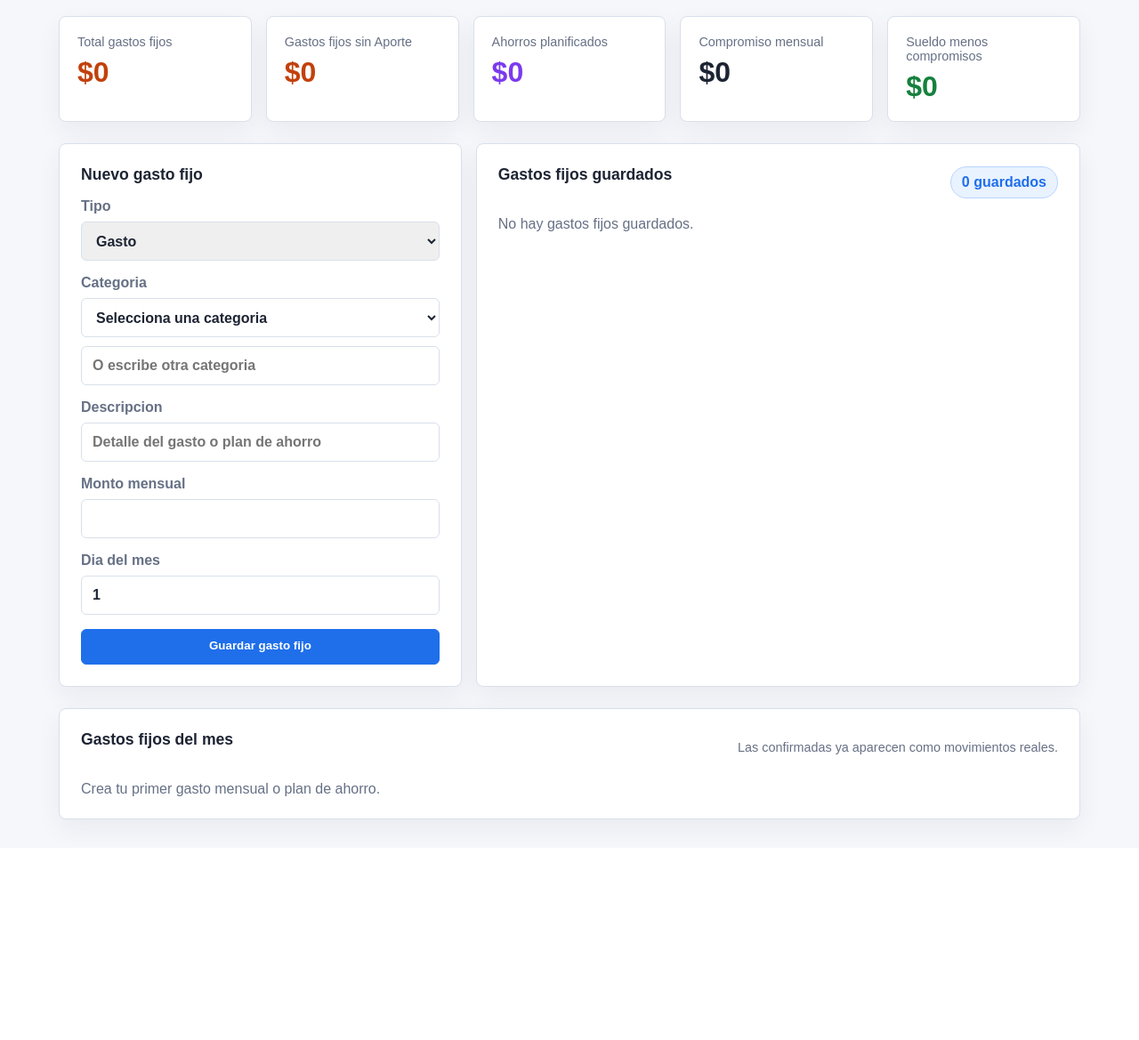
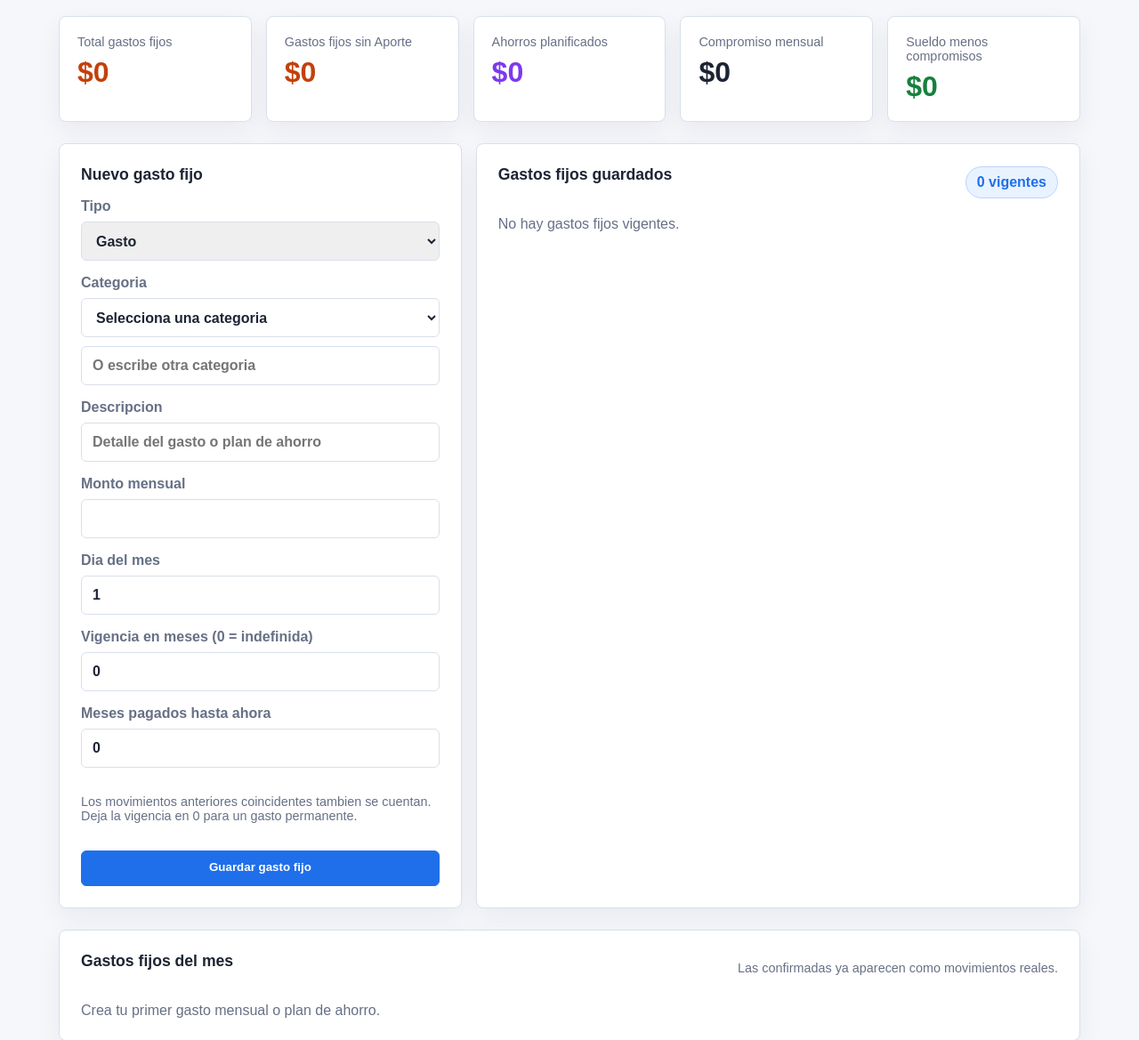
Before and after one commit to dani14alexander-droid/Finanzas, a Flask app: page /gastos-fijos in a window 1280 px wide. Shown: the part 199-1368 px from the top of the page at 89% size. Before the commit the page ends 1142 px from the top, so only its background shows below. Run offline with Flask 3, Linux system fonts and the light colour scheme; some libraries are stand-ins or nearby versions.

Commit message:
Add fixed expense expiration periods

```diff
--- a/app.py
+++ b/app.py
@@ -52,6 +52,9 @@ AUTOMATIZACION_COLUMNAS = [
     "ticket_ultimo",
     "ultimo_anulado",
     "razon_anulado",
+    "vigencia_meses",
+    "meses_pagados",
+    "vigencia_desde",
 ]
 DEUDA_COLUMNAS = [
     "fecha",
@@ -244,10 +247,16 @@ def asegurar_db():
                     ultimo_confirmado TEXT NOT NULL DEFAULT '',
                     ticket_ultimo TEXT NOT NULL DEFAULT '',
                     ultimo_anulado TEXT NOT NULL DEFAULT '',
-                    razon_anulado TEXT NOT NULL DEFAULT ''
+                    razon_anulado TEXT NOT NULL DEFAULT '',
+                    vigencia_meses INTEGER NOT NULL DEFAULT 0,
+                    meses_pagados INTEGER NOT NULL DEFAULT 0,
+                    vigencia_desde TEXT NOT NULL DEFAULT ''
                 )
                 """
             )
+            cursor.execute("ALTER TABLE automatizaciones ADD COLUMN IF NOT EXISTS vigencia_meses INTEGER NOT NULL DEFAULT 0")
+            cursor.execute("ALTER TABLE automatizaciones ADD COLUMN IF NOT EXISTS meses_pagados INTEGER NOT NULL DEFAULT 0")
+            cursor.execute("ALTER TABLE automatizaciones ADD COLUMN IF NOT EXISTS vigencia_desde TEXT NOT NULL DEFAULT ''")
             cursor.execute(
                 """
                 CREATE TABLE IF NOT EXISTS deudas (
@@ -418,6 +427,7 @@ def asegurar_csv():
                 writer.writerows(categorias_guardadas)
     asegurar_columnas_csv(CSV_PATH, COLUMNAS)
     asegurar_columnas_csv(DEUDAS_PATH, DEUDA_COLUMNAS)
+    asegurar_columnas_csv(AUTOMATIZACIONES_PATH, AUTOMATIZACION_COLUMNAS)
 
 
 def leer_movimientos():
@@ -616,7 +626,8 @@ def leer_automatizaciones():
                 cursor.execute(
                     """
                     SELECT tipo, categoria, descripcion, monto, dia_mes, activo,
-                           ultimo_confirmado, ticket_ultimo, ultimo_anulado, razon_anulado
+                           ultimo_confirmado, ticket_ultimo, ultimo_anulado, razon_anulado,
+                           vigencia_meses, meses_pagados, vigencia_desde
                     FROM automatizaciones
                     ORDER BY id
                     """
@@ -626,6 +637,8 @@ def leer_automatizaciones():
                     item = {columna: fila.get(columna) or "" for columna in AUTOMATIZACION_COLUMNAS}
                     item["monto"] = float(item["monto"] or 0)
                     item["dia_mes"] = int(item["dia_mes"] or 1)
+                    item["vigencia_meses"] = int(item["vigencia_meses"] or 0)
+                    item["meses_pagados"] = int(item["meses_pagados"] or 0)
                     item["activo"] = bool(item["activo"])
                     item["id"] = indice
                     automatizaciones.append(item)
@@ -645,6 +658,11 @@ def leer_automatizaciones():
                 item["dia_mes"] = int(item["dia_mes"] or 1)
             except ValueError:
                 item["dia_mes"] = 1
+            for columna in ("vigencia_meses", "meses_pagados"):
+                try:
+                    item[columna] = max(int(item[columna] or 0), 0)
+                except ValueError:
+                    item[columna] = 0
             item["id"] = indice
             item["activo"] = item["activo"] != "No"
             automatizaciones.append(item)
@@ -661,9 +679,10 @@ def escribir_automatizaciones(automatizaciones):
                     """
                     INSERT INTO automatizaciones (
                         tipo, categoria, descripcion, monto, dia_mes, activo,
-                        ultimo_confirmado, ticket_ultimo, ultimo_anulado, razon_anulado
+                        ultimo_confirmado, ticket_ultimo, ultimo_anulado, razon_anulado,
+                        vigencia_meses, meses_pagados, vigencia_desde
                     )
-                    VALUES (%s, %s, %s, %s, %s, %s, %s, %s, %s, %s)
+                    VALUES (%s, %s, %s, %s, %s, %s, %s, %s, %s, %s, %s, %s, %s)
                     """,
                     [
                         (
@@ -677,6 +696,9 @@ def escribir_automatizaciones(automatizaciones):
                             item.get("ticket_ultimo", ""),
                             item.get("ultimo_anulado", ""),
                             item.get("razon_anulado", ""),
+                            max(int(item.get("vigencia_meses") or 0), 0),
+                            max(int(item.get("meses_pagados") or 0), 0),
+                            item.get("vigencia_desde", ""),
                         )
                         for item in automatizaciones
                     ],
@@ -1740,6 +1762,36 @@ def movimiento_coincide_automatizacion(movimiento, automatizacion):
     )
 
 
+def periodos_movimiento_automatizacion(automatizacion, movimientos):
+    return sorted(
+        {
+            periodo_item_ciclo(movimiento, movimientos)
+            for movimiento in movimientos
+            if movimiento_coincide_automatizacion(movimiento, automatizacion)
+            and periodo_item_ciclo(movimiento, movimientos)
+        }
+    )
+
+
+def estado_vigencia_automatizacion(automatizacion, movimientos, periodo):
+    vigencia = max(int(automatizacion.get("vigencia_meses") or 0), 0)
+    meses_base = max(int(automatizacion.get("meses_pagados") or 0), 0)
+    desde = automatizacion.get("vigencia_desde", "")
+    periodos = periodos_movimiento_automatizacion(automatizacion, movimientos)
+    posteriores = [mes for mes in periodos if desde and mes >= desde]
+    meses_pagados = meses_base + len(posteriores)
+    vencida = False
+    if vigencia:
+        if meses_base >= vigencia:
+            vencida = periodo not in periodos
+        else:
+            cuotas_restantes = vigencia - meses_base
+            if len(posteriores) >= cuotas_restantes:
+                periodo_ultima_cuota = posteriores[cuotas_restantes - 1]
+                vencida = periodo > periodo_ultima_cuota
+    return meses_pagados, vencida
+
+
 def actualizar_automatizaciones_por_movimiento(movimiento, movimientos_actuales):
     periodo = periodo_item_ciclo(movimiento, movimientos_actuales)
     if not periodo:
@@ -1775,6 +1827,19 @@ def sincronizar_automatizaciones_confirmadas():
     inicio_ventana = inicio_periodo - timedelta(days=7)
     hubo_cambios = False
     hubo_cambios_movimientos = False
+
+    for item in automatizaciones:
+        if int(item.get("vigencia_meses") or 0) <= 0 or item.get("vigencia_desde"):
+            continue
+        periodos_previos = [
+            mes for mes in periodos_movimiento_automatizacion(item, movimientos)
+            if mes < periodo
+        ]
+        item["meses_pagados"] = max(
+            int(item.get("meses_pagados") or 0), len(periodos_previos)
+        )
+        item["vigencia_desde"] = periodo
+        hubo_cambios = True
 
     for item in automatizaciones:
         if esta_anulada(item, periodo):
@@ -1816,6 +1881,14 @@ def sincronizar_automatizaciones_confirmadas():
         if not existe_movimiento:
             item["ultimo_confirmado"] = ""
             item["ticket_ultimo"] = ""
+            hubo_cambios = True
+
+    for item in automatizaciones:
+        meses_pagados, vencida = estado_vigencia_automatizacion(item, movimientos, periodo)
+        item["meses_pagados_actuales"] = meses_pagados
+        item["vigencia_vencida"] = vencida
+        if vencida and item.get("activo"):
+            item["activo"] = False
             hubo_cambios = True
 
     if hubo_cambios:
@@ -2881,19 +2954,50 @@ def automatizacion():
             dia_mes = int(request.form.get("dia_mes", 1) or 1)
         except ValueError:
             dia_mes = 1
+        try:
+            vigencia_meses = max(int(request.form.get("vigencia_meses", 0) or 0), 0)
+        except ValueError:
+            vigencia_meses = 0
+        try:
+            meses_pagados = max(int(request.form.get("meses_pagados", 0) or 0), 0)
+        except ValueError:
+            meses_pagados = 0
+        periodo = periodo_actual()
+        movimientos = leer_movimientos()
+        borrador = {
+            "tipo": tipo,
+            "categoria": request.form.get("categoria", "").strip(),
+            "descripcion": request.form.get("descripcion", "").strip(),
+            "monto": float(request.form.get("monto", 0) or 0),
+        }
+        periodos_previos = [
+            mes for mes in periodos_movimiento_automatizacion(borrador, movimientos)
+            if mes < periodo
+        ]
+        periodos_coincidentes = periodos_movimiento_automatizacion(borrador, movimientos)
+        meses_base = max(meses_pagados, len(periodos_previos))
+        vigencia_desde = periodo if vigencia_meses else ""
+        if (
+            vigencia_meses
+            and periodo in periodos_coincidentes
+            and meses_base >= len(periodos_previos) + 1
+        ):
+            anio, mes = [int(parte) for parte in periodo.split("-")]
+            siguiente = sumar_meses(date(anio, mes, 1), 1)
+            vigencia_desde = f"{siguiente.year}-{siguiente.month:02d}"
         automatizaciones = leer_automatizaciones()
         automatizaciones.append(
             {
-                "tipo": tipo,
-                "categoria": request.form.get("categoria", "").strip(),
-                "descripcion": request.form.get("descripcion", "").strip(),
-                "monto": float(request.form.get("monto", 0) or 0),
+                **borrador,
                 "dia_mes": min(max(dia_mes, 1), 31),
                 "activo": True,
                 "ultimo_confirmado": "",
                 "ticket_ultimo": "",
                 "ultimo_anulado": "",
                 "razon_anulado": "",
+                "vigencia_meses": vigencia_meses,
+                "meses_pagados": meses_base,
+                "vigencia_desde": vigencia_desde,
             }
         )
         escribir_automatizaciones(automatizaciones)
@@ -2909,21 +3013,23 @@ def automatizacion():
             item["tipo"].lower(),
         ),
     )
+    vigentes = [item for item in automatizaciones if not item.get("vigencia_vencida")]
+    vencidas = [item for item in automatizaciones if item.get("vigencia_vencida")]
     pendientes = [
         item
-        for item in automatizaciones
+        for item in vigentes
         if item["activo"]
         and item.get("ultimo_confirmado") != periodo
         and not esta_anulada(item, periodo)
     ]
     confirmadas = [
         item
-        for item in automatizaciones
+        for item in vigentes
         if item["activo"] and item.get("ultimo_confirmado") == periodo
     ]
     anuladas = [
         item
-        for item in automatizaciones
+        for item in vigentes
         if item["activo"] and esta_anulada(item, periodo)
     ]
     total_gastos_fijos = sum(
@@ -2950,6 +3056,8 @@ def automatizacion():
     return render_template(
         "automatizacion.html",
         automatizaciones=automatizaciones,
+        vigentes=vigentes,
+        vencidas=vencidas,
         pendientes=pendientes,
         confirmadas=confirmadas,
         anuladas=anuladas,
@@ -3091,7 +3199,7 @@ def descargar_gastos_fijos():
 
 @app.route("/automatizacion/editar/<int:automatizacion_id>", methods=["GET", "POST"])
 def editar_automatizacion(automatizacion_id):
-    automatizaciones = leer_automatizaciones()
+    automatizaciones = sincronizar_automatizaciones_confirmadas()
     if automatizacion_id < 0 or automatizacion_id >= len(automatizaciones):
         return redirect(url_for("automatizacion"))
 
@@ -3104,6 +3212,21 @@ def editar_automatizacion(automatizacion_id):
             dia_mes = int(request.form.get("dia_mes", item["dia_mes"]) or item["dia_mes"])
         except ValueError:
             dia_mes = item["dia_mes"]
+        try:
+            vigencia_meses = max(int(request.form.get("vigencia_meses", 0) or 0), 0)
+        except ValueError:
+            vigencia_meses = max(int(item.get("vigencia_meses") or 0), 0)
+        try:
+            meses_pagados = max(int(request.form.get("meses_pagados", 0) or 0), 0)
+        except ValueError:
+            meses_pagados = max(int(item.get("meses_pagados_actuales") or 0), 0)
+        periodo_inicio_vigencia = periodo_actual()
+        if vigencia_meses:
+            movimientos = leer_movimientos()
+            if periodo_inicio_vigencia in periodos_movimiento_automatizacion(item, movimientos):
+                anio, mes = [int(parte) for parte in periodo_inicio_vigencia.split("-")]
+                siguiente = sumar_meses(date(anio, mes, 1), 1)
+                periodo_inicio_vigencia = f"{siguiente.year}-{siguiente.month:02d}"
         item.update(
             {
                 "tipo": tipo,
@@ -3111,12 +3234,17 @@ def editar_automatizacion(automatizacion_id):
                 "descripcion": request.form.get("descripcion", "").strip(),
                 "monto": float(request.form.get("monto", 0) or 0),
                 "dia_mes": min(max(dia_mes, 1), 31),
+                "vigencia_meses": vigencia_meses,
+                "meses_pagados": meses_pagados,
+                "vigencia_desde": periodo_inicio_vigencia if vigencia_meses else "",
+                "activo": not vigencia_meses or meses_pagados < vigencia_meses,
             }
         )
         automatizaciones[automatizacion_id] = item
         escribir_automatizaciones(automatizaciones)
         return redirect(url_for("automatizacion"))
 
+    item["meses_pagados"] = item.get("meses_pagados_actuales", item.get("meses_pagados", 0))
     return render_template("editar_automatizacion.html", item=item)
 
 
--- a/templates/automatizacion.html
+++ b/templates/automatizacion.html
@@ -93,6 +93,17 @@
               <input type="number" name="dia_mes" min="1" max="31" value="1" required>
             </label>
 
+            <label>
+              Vigencia en meses (0 = indefinida)
+              <input type="number" name="vigencia_meses" min="0" step="1" value="0">
+            </label>
+
+            <label>
+              Meses pagados hasta ahora
+              <input type="number" name="meses_pagados" min="0" step="1" value="0">
+            </label>
+            <p class="hint-inline">Los movimientos anteriores coincidentes tambien se cuentan. Deja la vigencia en 0 para un gasto permanente.</p>
+
             <button type="submit">Guardar gasto fijo</button>
           </form>
         </article>
@@ -100,16 +111,17 @@
         <article class="panel">
           <div class="panel-header">
             <h2>Gastos fijos guardados</h2>
-            <span class="kpi-pill">{{ automatizaciones|length }} guardado{{ '' if automatizaciones|length == 1 else 's' }}</span>
+            <span class="kpi-pill">{{ vigentes|length }} vigente{{ '' if vigentes|length == 1 else 's' }}</span>
           </div>
 
-          {% if automatizaciones %}
+          {% if vigentes %}
             <div class="automation-list automation-scroll">
-              {% for item in automatizaciones %}
+              {% for item in vigentes %}
                 {% if item in confirmadas %}
                   <div class="automation-item">
                     <div>
                       <strong>{{ item.descripcion or "Sin descripcion" }}</strong>
+                      {% if item.vigencia_meses %}<span>Pagados: {{ item.meses_pagados_actuales }} de {{ item.vigencia_meses }} meses</span>{% endif %}
                       <span>{{ item.tipo }} · dia {{ item.dia_mes }} · {{ item.categoria or "Sin categoria" }}</span>
                       <b class="{{ 'saving' if item.tipo == 'Ahorro' else 'negative' }}">{{ item.monto|moneda }}</b>
                     </div>
@@ -122,6 +134,7 @@
                   <div class="automation-item">
                     <div>
                       <strong>{{ item.descripcion or "Sin descripcion" }}</strong>
+                      {% if item.vigencia_meses %}<span>Pagados: {{ item.meses_pagados_actuales }} de {{ item.vigencia_meses }} meses</span>{% endif %}
                       <span>{{ item.tipo }} · dia {{ item.dia_mes }} · {{ item.categoria or "Sin categoria" }}</span>
                       <span>Razon: {{ item.razon_anulado }}</span>
                       <b class="{{ 'saving' if item.tipo == 'Ahorro' else 'negative' }}">{{ item.monto|moneda }}</b>
@@ -138,6 +151,7 @@
                   <form class="automation-item" method="post" action="{{ url_for('confirmar_automatizacion', automatizacion_id=item.id) }}">
                     <div>
                       <strong>{{ item.descripcion or "Sin descripcion" }}</strong>
+                      {% if item.vigencia_meses %}<span>Pagados: {{ item.meses_pagados_actuales }} de {{ item.vigencia_meses }} meses</span>{% endif %}
                       <span>{{ item.tipo }} · dia {{ item.dia_mes }} · {{ item.categoria or "Sin categoria" }}</span>
                       <b class="{{ 'saving' if item.tipo == 'Ahorro' else 'negative' }}">{{ item.monto|moneda }}</b>
                     </div>
@@ -177,10 +191,35 @@
               {% endfor %}
             </div>
           {% else %}
-            <p class="empty">No hay gastos fijos guardados.</p>
+            <p class="empty">No hay gastos fijos vigentes.</p>
           {% endif %}
         </article>
       </section>
+
+      {% if vencidas %}
+        <section class="panel section-gap">
+          <div class="panel-header">
+            <h2>Vigencia finalizada</h2>
+            <span class="hint-inline">Archivadas automaticamente; los movimientos historicos se conservan.</span>
+          </div>
+          <div class="automation-list">
+            {% for item in vencidas %}
+              <div class="automation-item">
+                <div>
+                  <strong>{{ item.descripcion or "Sin descripcion" }}</strong>
+                  <span>{{ item.tipo }} - {{ item.categoria or "Sin categoria" }}</span>
+                  <span>Pagados: {{ item.meses_pagados_actuales }} de {{ item.vigencia_meses }} meses</span>
+                  <b>{{ item.monto|moneda }}</b>
+                </div>
+                <div class="automation-actions">
+                  <span class="status">Vigencia finalizada</span>
+                  <a class="table-action" href="{{ url_for('editar_automatizacion', automatizacion_id=item.id) }}">Editar</a>
+                </div>
+              </div>
+            {% endfor %}
+          </div>
+        </section>
+      {% endif %}
 
       <section class="panel section-gap">
         <div class="panel-header">
@@ -207,7 +246,9 @@
                     <td>{{ item.dia_mes }}</td>
                     <td class="{{ 'saving' if item.tipo == 'Ahorro' else 'negative' }}">{{ item.monto|moneda }}</td>
                     <td>
-                      {% if item in confirmadas %}
+                      {% if item.vigencia_vencida %}
+                        <span class="status">Vigencia finalizada</span>
+                      {% elif item in confirmadas %}
                         <span class="status status-ok">Confirmado</span>
                       {% elif item in anuladas %}
                         <span class="status">Anulado: {{ item.razon_anulado }}</span>
```
Also changed, not shown: templates/editar_automatizacion.html (+11 -0 lines).
